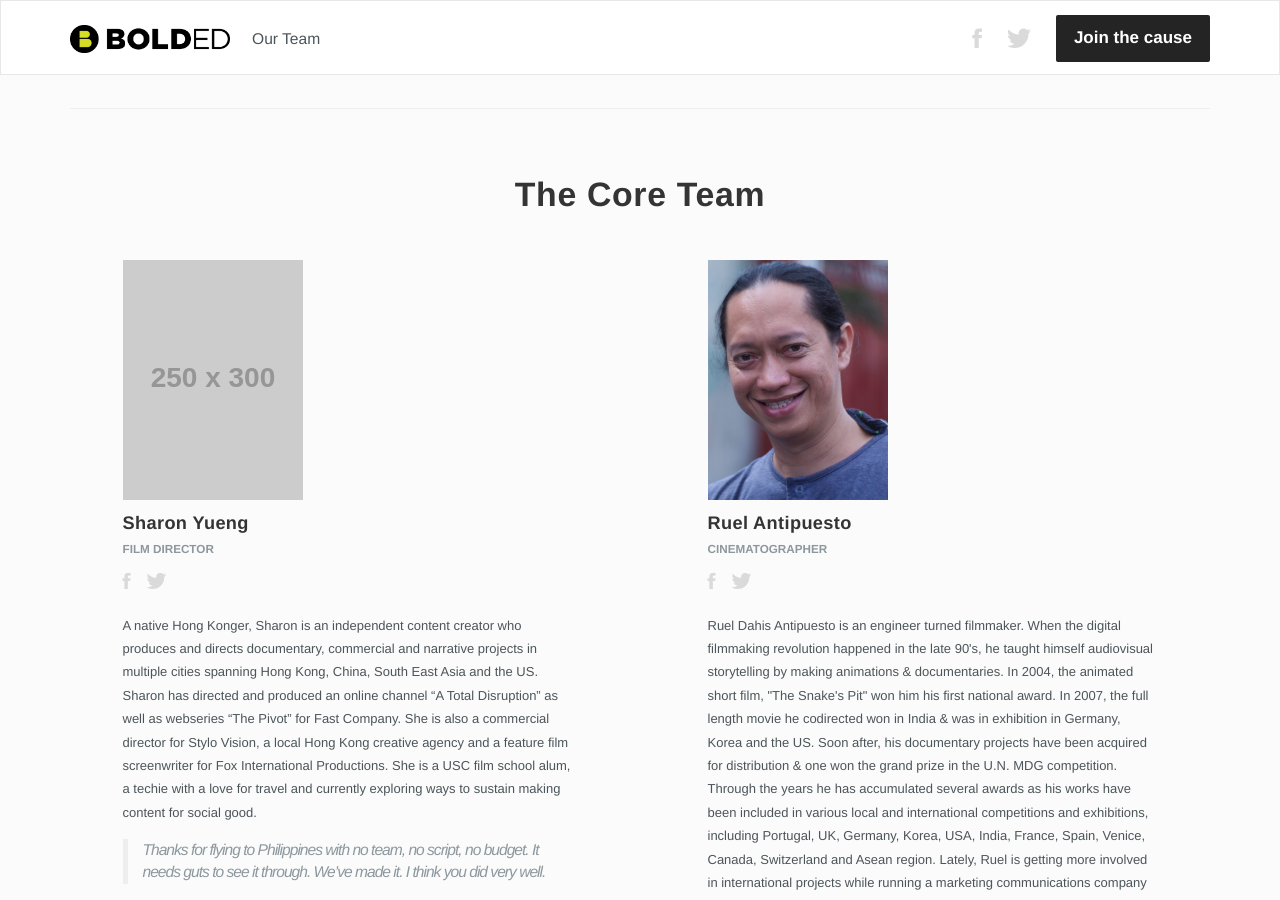
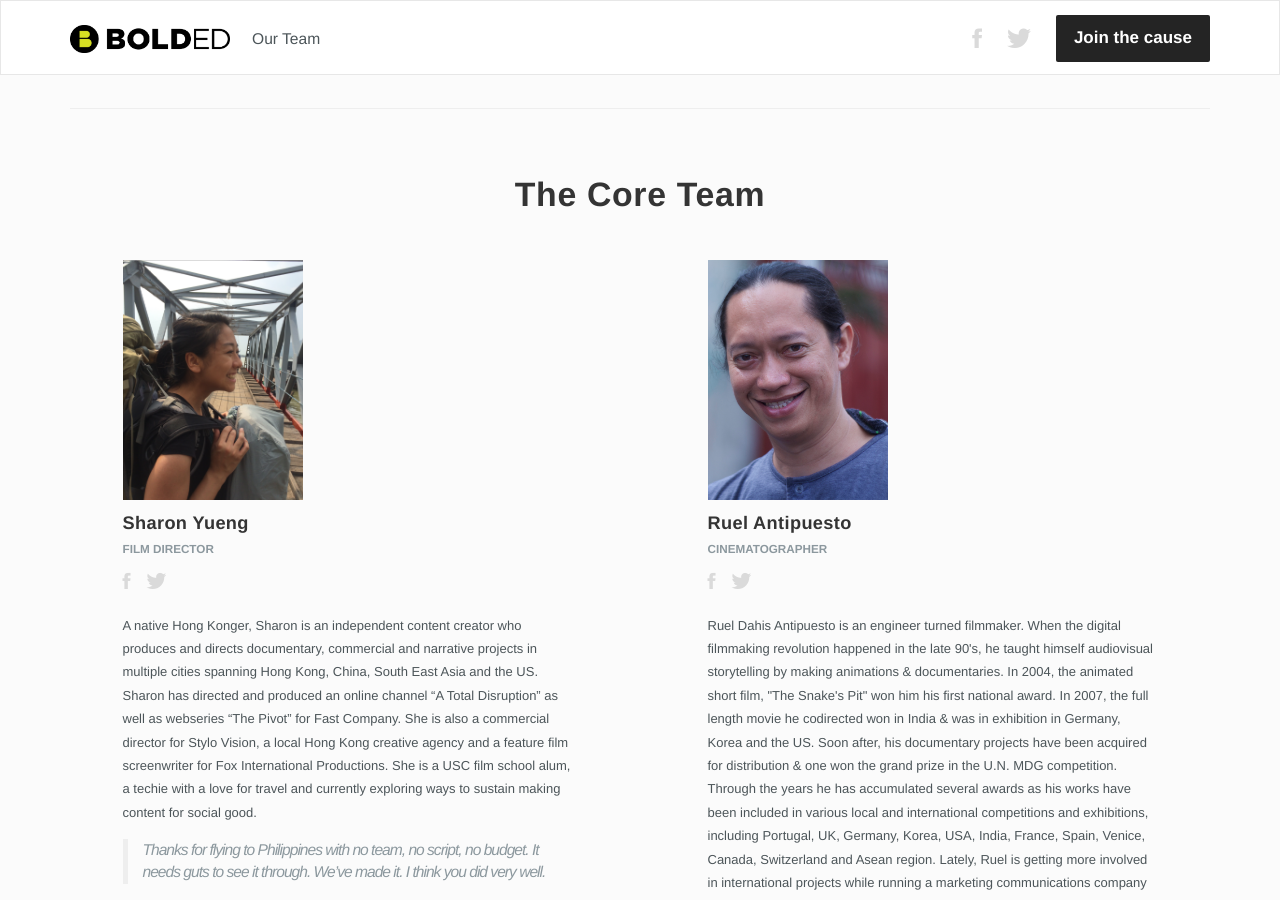
Before and after one commit to codedred/bolded, a Jekyll site: the page built from team.html, in a window 1280 px wide and 900 px high, scrolled down 873 px. Built offline with Jekyll 4.4.1, drawn with Linux system fonts in a browser that asks for light colours; nearby versions of some CDN libraries; some web fonts are replaced.

Commit message:
adds sharon's picture on team page

```diff
--- a/_includes/team_members.html
+++ b/_includes/team_members.html
@@ -30,7 +30,7 @@
       <div class="row">
         <div class="col-md-6">
 					<div class="member-item">
-						<img src="http://placehold.it/250x300" class="img-responsive member-image" />
+						<img src="./assets/images/team/sharon.png" class="img-responsive member-image" />
 						<h4 class="member-name">Sharon Yueng</h4>
 						<p class="member-title">Film Director</p>
 						<div class="member-misc">
```
Also changed, not shown: assets/images/team/sharon.png (added).
